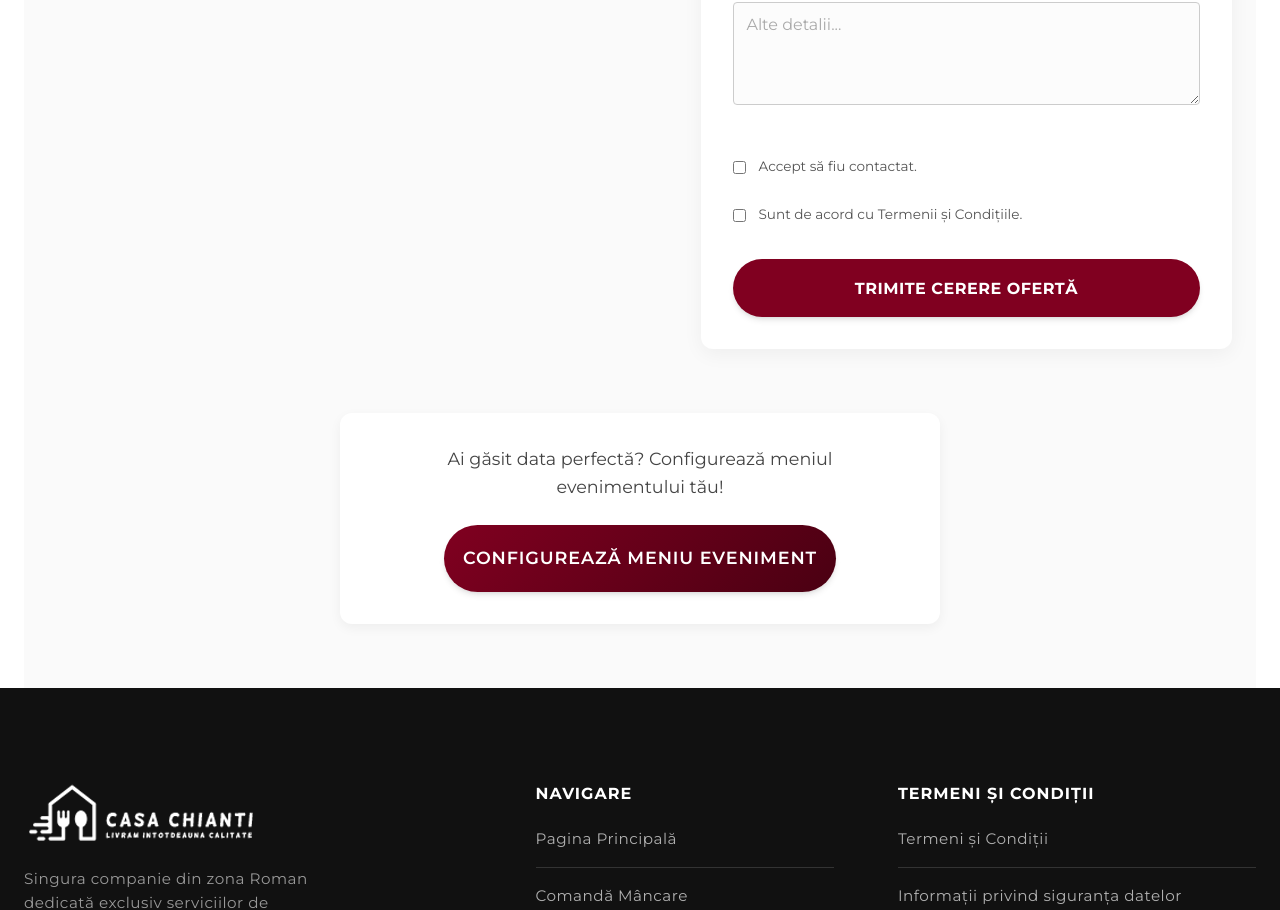
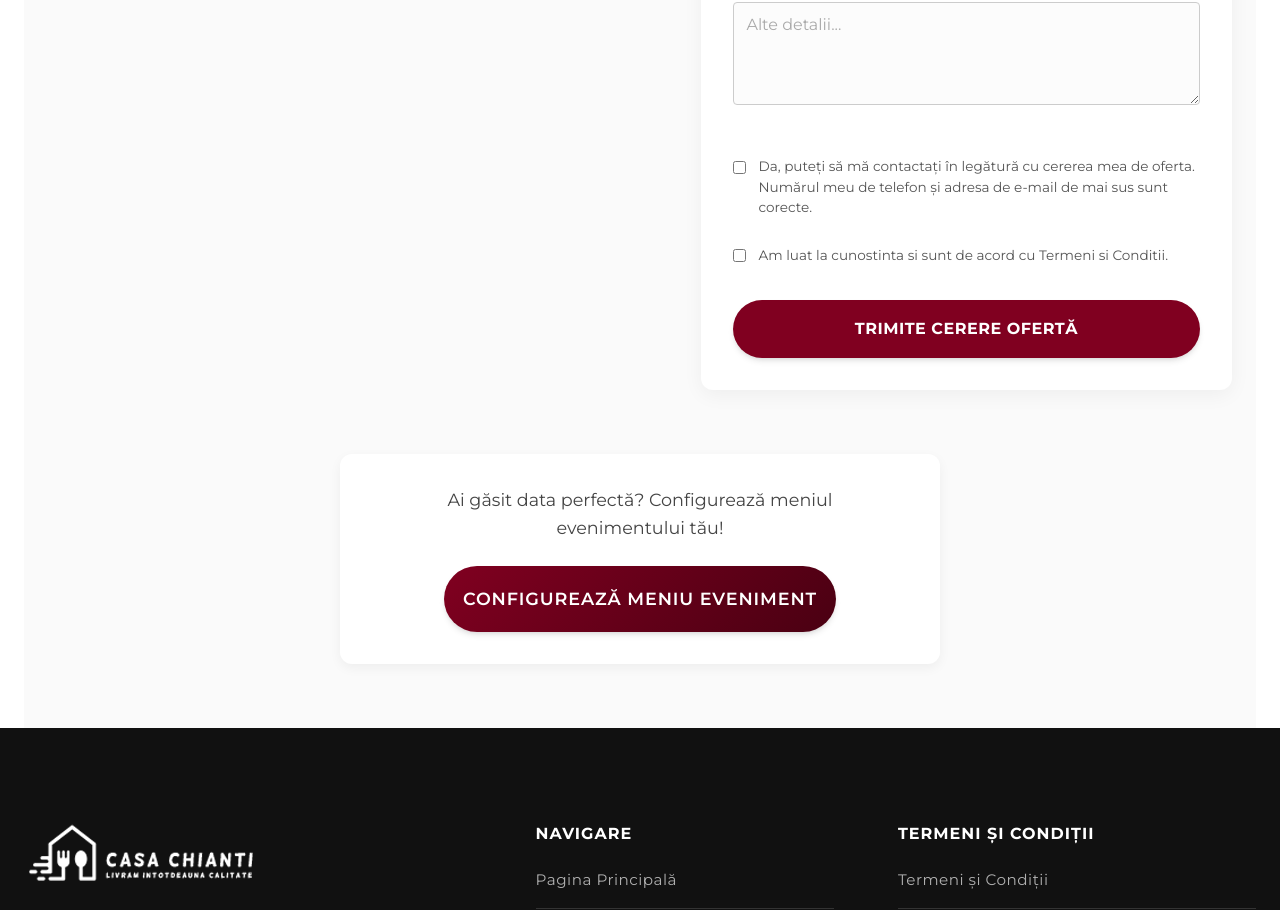
Before and after one commit to digitalhubmedia1-spec/proiect-chianti, a React (Vite) app: page /saloane in a window 1280 px wide. Shown: the part 4735-5645 px from the top of the page. Built offline with nearby package versions, Linux system fonts and the light colour scheme; no server answers; the database is empty.

Commit message:
Content: Update Saloane form checkbox labels and terms link

```diff
--- a/src/pages/Saloane.jsx
+++ b/src/pages/Saloane.jsx
@@ -243,7 +243,7 @@ const ReservationForm = () => {
                         onChange={handleChange}
                         required
                     />
-                    <label htmlFor="contact-accept">Accept să fiu contactat.</label>
+                    <label htmlFor="contact-accept">Da, puteți să mă contactați în legătură cu cererea mea de oferta. Numărul meu de telefon și adresa de e-mail de mai sus sunt corecte.</label>
                 </div>
             </div>
 
@@ -257,7 +257,7 @@ const ReservationForm = () => {
                         onChange={handleChange}
                         required
                     />
-                    <label htmlFor="terms-accept">Sunt de acord cu <Link to="/termeni-si-conditii">Termenii și Condițiile</Link>.</label>
+                    <label htmlFor="terms-accept">Am luat la cunostinta si sunt de acord cu <Link to="/termeni">Termeni si Conditii</Link>.</label>
                 </div>
             </div>
 
```
